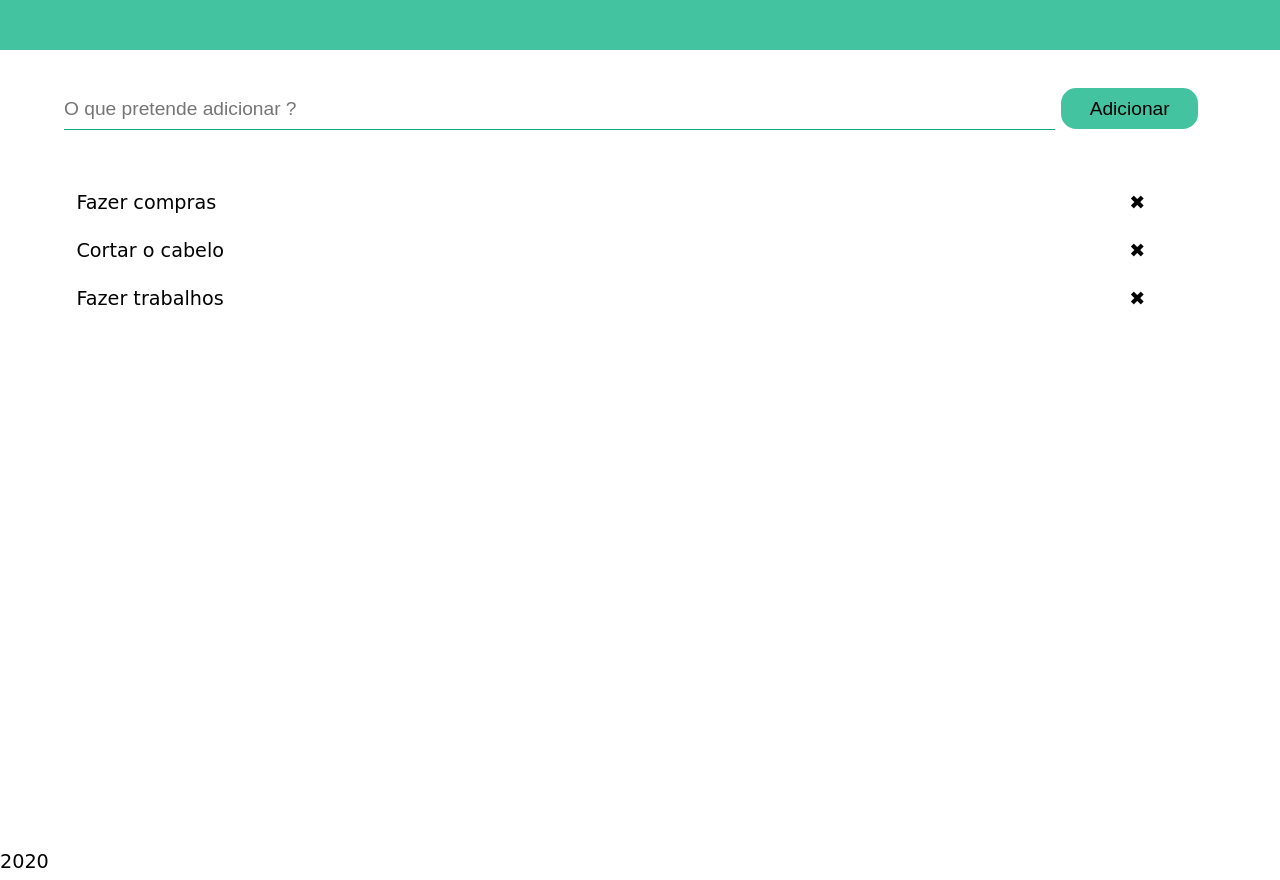
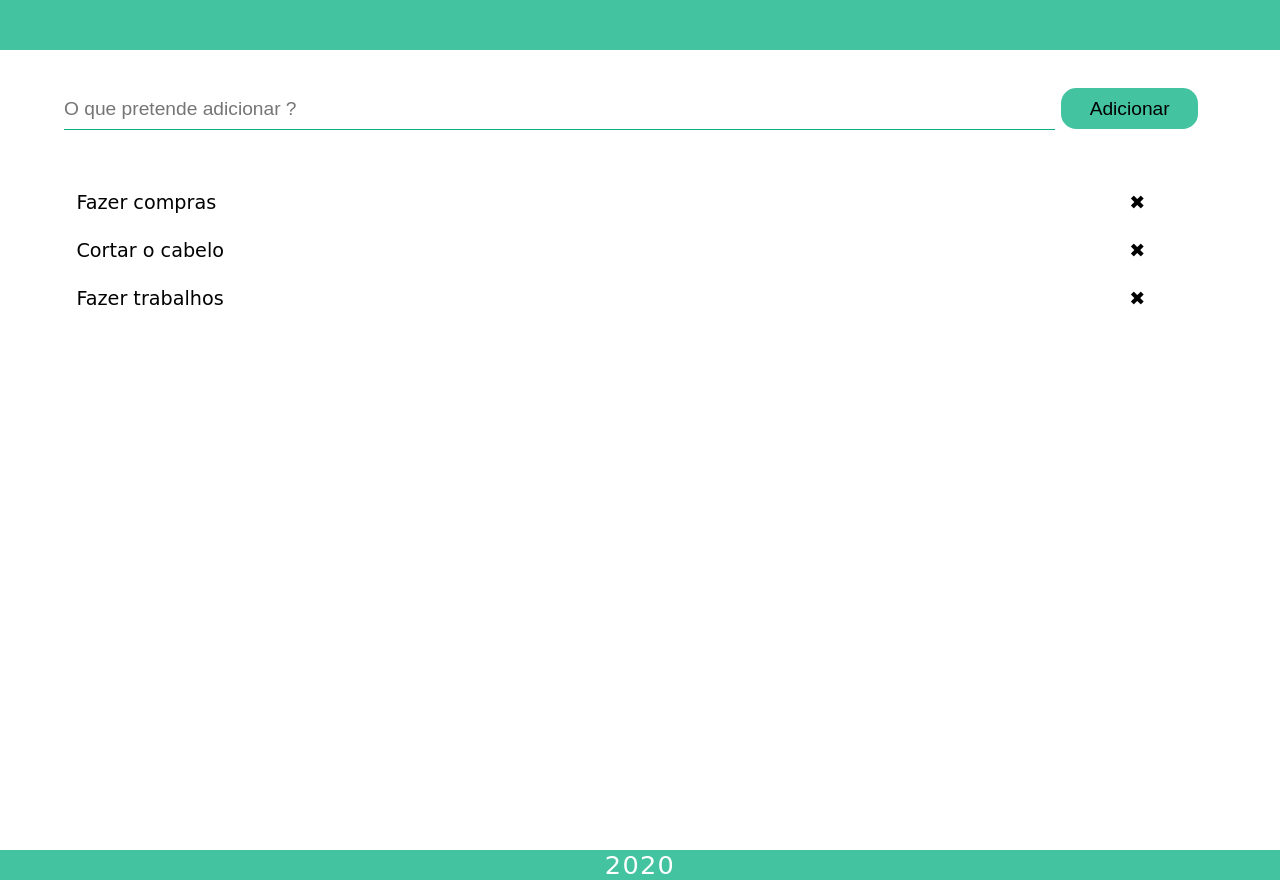
Before and after one commit to GoncaloBatista/ToDoApp, a plain HTML site: page index.html in a window 1280 px wide. Shown: the part 104-984 px from the top of the page. Drawn offline with Linux system fonts and the light colour scheme; a web font is replaced by a local one.

Commit message:
atualizar footer

```diff
--- a/css/style.css
+++ b/css/style.css
@@ -103,3 +103,14 @@ main .lista ul li .btn-remover:hover{
     color: var(--color-secundaria);
     transition: color .3s;
 }
+
+/* footer */
+footer {
+    width: 100%;
+    background-color: var(--color-primaria);
+    color: var(--color-branco);
+    text-align: center;
+    letter-spacing: 0.05em;
+    font-size: 2vw;
+    font-weight: 500;
+  }
```
